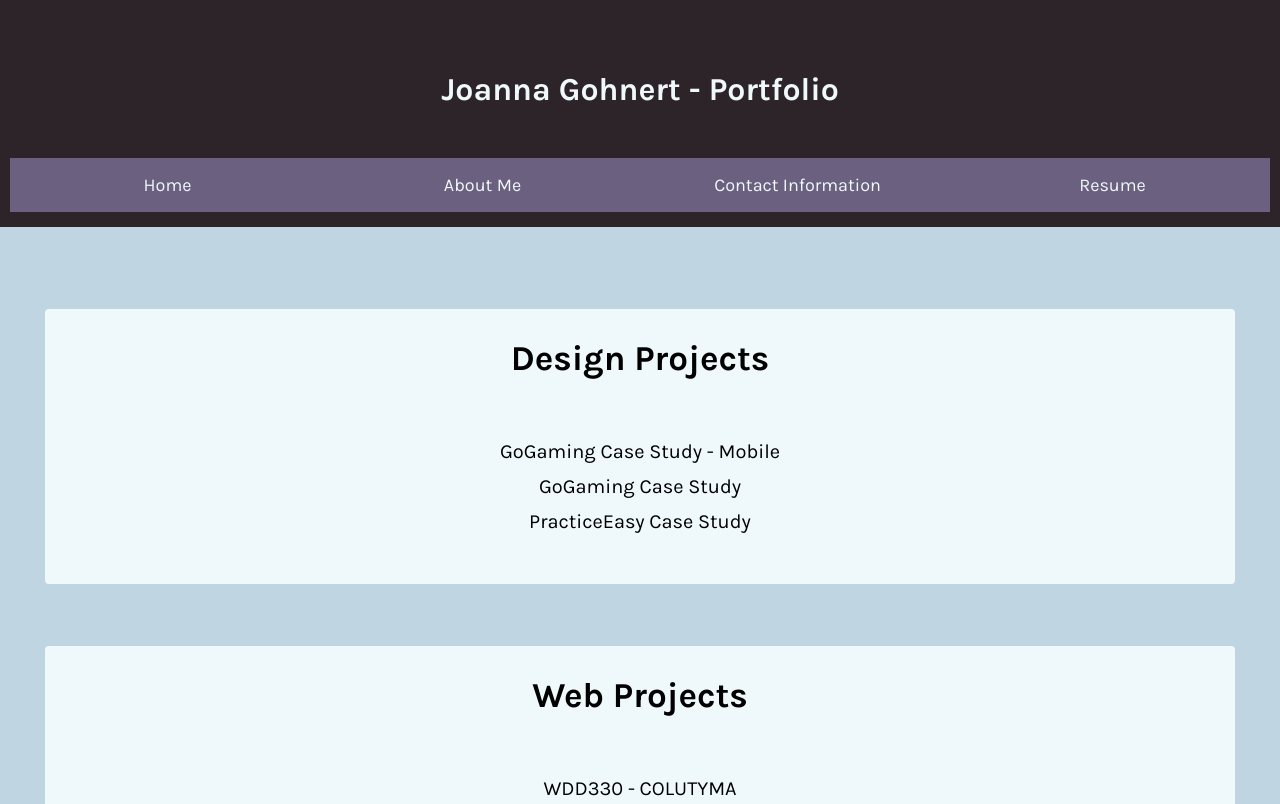
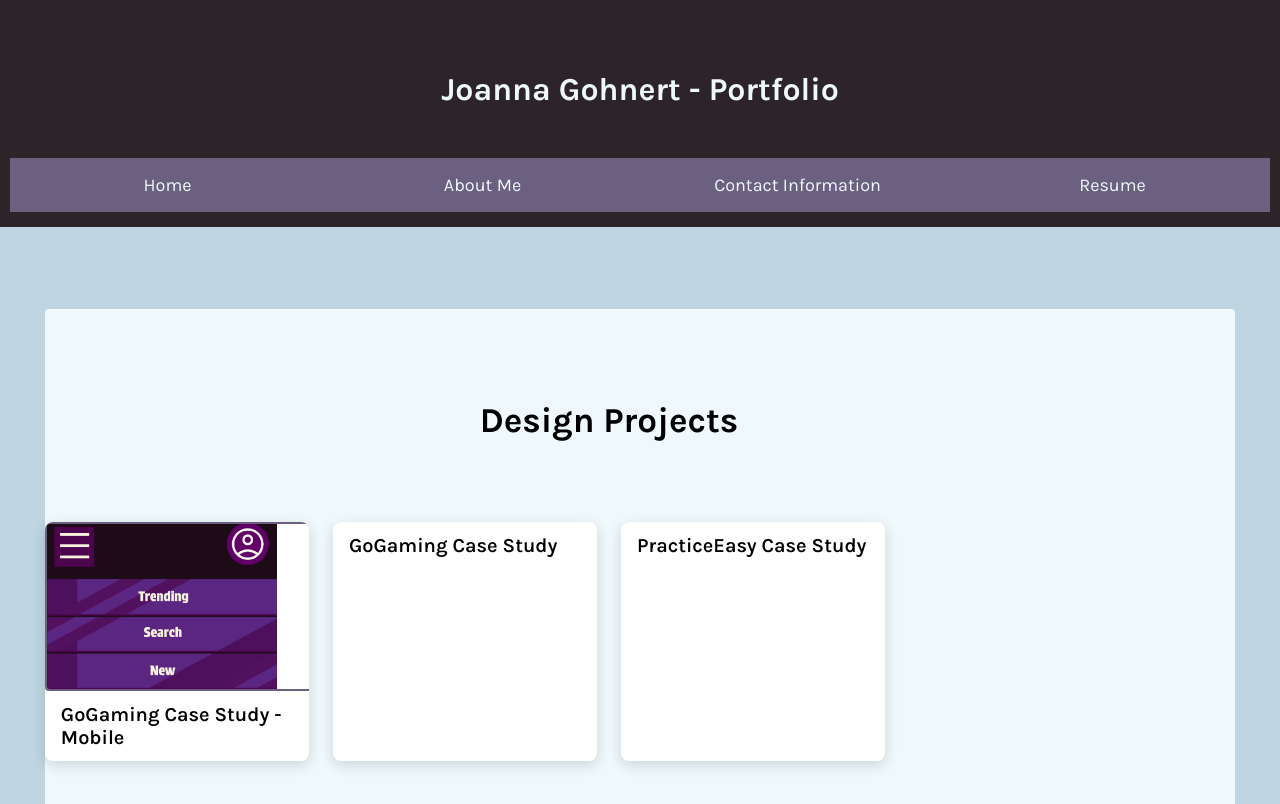
Before and after one commit to Jgohnert/Portfolio, a plain HTML site: page index.html in a window 1280 px wide. Shown: the top 804 px of the page. Drawn offline with Linux system fonts and the light colour scheme.

Commit message:
image preview

```diff
--- a/data/design-links.json
+++ b/data/design-links.json
@@ -5,7 +5,8 @@
             "links": [
                 {
                     "url": "jgohnert.github.io/Portfolio/gogaming-mobile.html",
-                    "title": "GoGaming Case Study - Mobile"
+                    "title": "GoGaming Case Study - Mobile",
+                    "image": "images/gogaming-mobile-preview.png"
                 },
                 {
                     "url": "jgohnert.github.io/Portfolio/gogaming.html",
--- a/scripts/design-links.js
+++ b/scripts/design-links.js
@@ -13,21 +13,28 @@ async function getProjectLinks() {
 
 const displayDesignProjects = (projectActivities) => {
     projectActivities.forEach((project) => {
+        project.links.forEach((link) => {
+            const card = document.createElement('a');
+            card.href = link.url.startsWith('http') ? link.url : 'https://' + link.url;
+            card.target = '_blank';
+            card.rel = 'noopener';
+            card.classList.add('project-link');
 
-        project.links.forEach((link) => {
-            let linkList = document.createElement('a');
+            if (link.image) {
+                const img = document.createElement('img');
+                img.src = link.image;
+                img.alt = '';
+                img.loading = 'lazy';
+                card.appendChild(img);
+            }
 
-            linkList.href = link.url.startsWith('http')
-                ? link.url
-                : 'https://' + link.url;
+            const title = document.createElement('span');
+            title.classList.add('project-title');
+            title.textContent = link.title;
+            card.appendChild(title);
 
-            linkList.textContent = link.title;
-            linkList.classList.add('project-link');
-            linkList.target = '_blank';
-
-            allDesignProjects.appendChild(linkList);
+            allDesignProjects.appendChild(card);
         });
-
     });
 };
 
--- a/styles/base.css
+++ b/styles/base.css
@@ -103,15 +103,47 @@ section {
 }
 
 #design-projects {
-    display: flex;
-    flex-direction: column;
-    align-items: center;
-    padding: 0%;
-    padding-bottom: 40px;
+    display: grid;
+    grid-template-columns: repeat(auto-fill, minmax(260px, 1fr));
+    gap: 24px;
 }
 
-#design-projects a {
-    margin-bottom: 10px;
+#design-projects > h2 {
+    grid-column: 1 / -1;
+}
+
+.project-link,
+.project-link:hover {
+    display: block;
+    padding: 0;
+    border-radius: 8px;
+    overflow: hidden;
+    background: #ffffff;
+    color: inherit;
+    text-decoration: none;
+    box-shadow: 0 4px 14px rgba(0, 0, 0, 0.15);
+}
+
+.project-link img {
+    display: block;
+    width: 100%;
+    aspect-ratio: 16 / 10;
+    object-fit: cover;
+}
+
+.project-title {
+    display: block;
+    padding: 12px 16px;
+    font-weight: 600;
+}
+
+.project-link:hover .project-title {
+    text-decoration: underline;
+}
+
+.project-link:focus-visible {
+    outline: 3px solid #2b5fb3;
+    outline-offset: 3px;
 }
 
 li {
```
Also changed, not shown: images/gogaming-mobile-preview.png (added).
